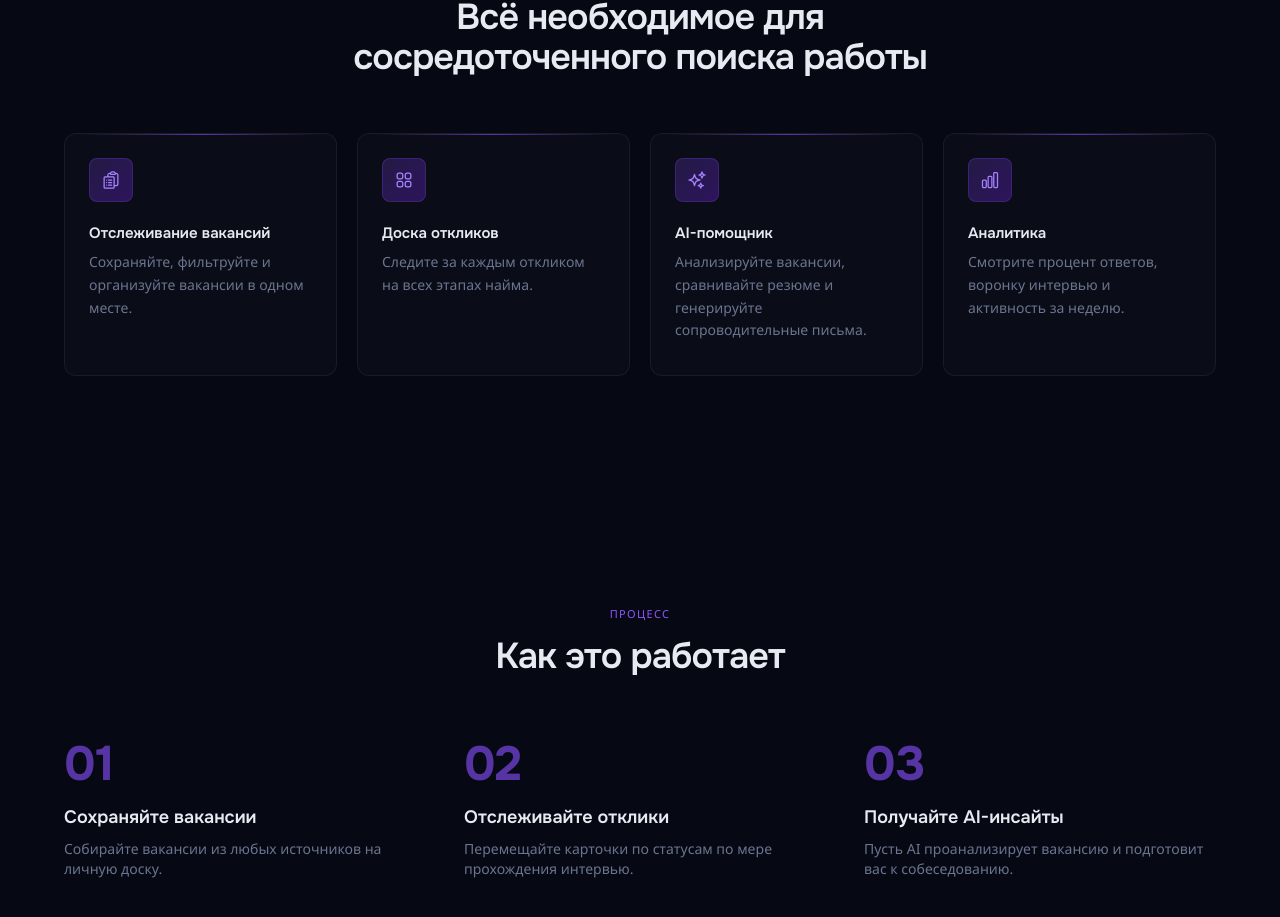
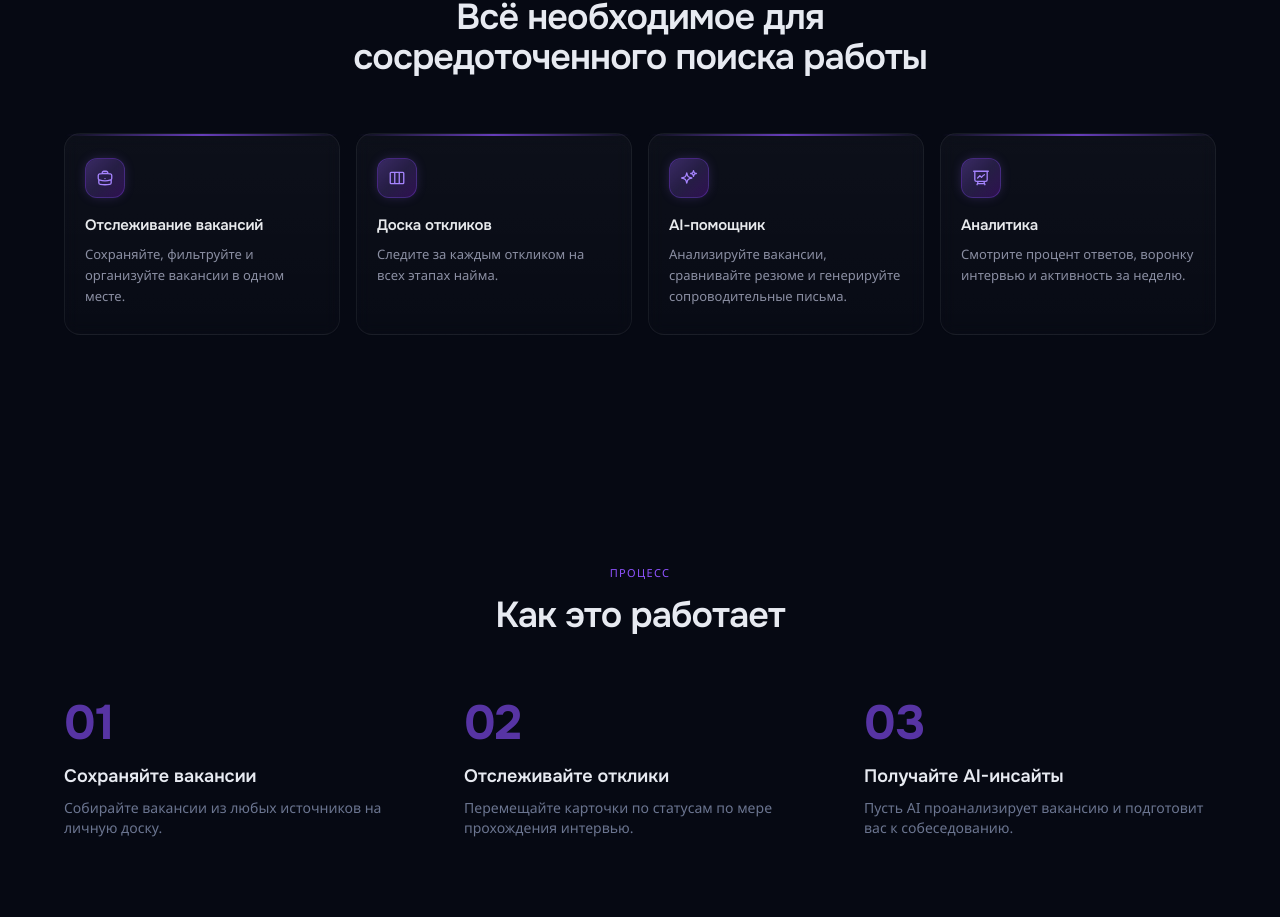
Before and after one commit to AlexanderPolozhnov/careerpilot-ai, a React (Vite) app in the folder frontend/: page / in a window 1280 px wide. Shown: the part 938-1855 px from the top of the page. Built offline with nearby package versions, Linux system fonts and the light colour scheme; no server answers.

Commit message:
feat: enhance feature cards with premium design
Polish feature cards with glass effects, refined icons, and improved hover states

Co-authored-by: Alexander Polozhnov <153296070+AlexanderPolozhnov@users.noreply.github.com>

```diff
--- a/frontend/src/pages/LandingPage.tsx
+++ b/frontend/src/pages/LandingPage.tsx
@@ -101,45 +101,46 @@ export default function LandingPage() {
                 {t('features.title')}
               </h2>
             </div>
-            <div className="mt-14 grid sm:grid-cols-2 lg:grid-cols-4 gap-5 ds-stagger">
+            <div className="mt-14 grid sm:grid-cols-2 lg:grid-cols-4 gap-4 ds-stagger">
               {featureCards.map((feature, index) => (
                 <div
                   key={feature}
-                  className="group relative flex flex-col p-6 pb-8 ds-anim-rise bg-[rgba(255,255,255,0.02)] border border-[rgba(255,255,255,0.06)] rounded-xl transition-all duration-300 hover:border-[rgba(139,92,246,0.4)] hover:shadow-[0_0_24px_-6px_rgba(139,92,246,0.25)]"
+                  className="group relative flex flex-col p-5 pt-6 pb-7 min-h-[200px] ds-anim-rise bg-gradient-to-b from-[rgba(255,255,255,0.03)] to-[rgba(255,255,255,0.01)] backdrop-blur-sm border border-[rgba(255,255,255,0.06)] rounded-2xl transition-all duration-300 hover:border-[rgba(139,92,246,0.5)] hover:shadow-[0_0_32px_-8px_rgba(139,92,246,0.35),inset_0_1px_0_rgba(139,92,246,0.1)]"
                   style={{ animationDelay: `${index * 80}ms`}}
                 >
-                  {/* Top accent border */}
-                  <div className="absolute top-0 left-4 right-4 h-px bg-gradient-to-r from-transparent via-violet-500/60 to-transparent" />
+                  {/* Top accent border - thicker and more visible */}
+                  <div className="absolute inset-x-0 top-0 h-[2px] rounded-t-2xl bg-gradient-to-r from-violet-600/0 via-violet-500 to-violet-600/0 opacity-70 group-hover:opacity-100 transition-opacity duration-300" />
 
                   {/* Icon with gradient background */}
-                  <div className="w-11 h-11 flex items-center justify-center rounded-lg bg-gradient-to-br from-violet-500/20 to-violet-600/30 border border-violet-500/20 text-violet-400">
+                  <div className="relative w-10 h-10 flex items-center justify-center rounded-xl bg-gradient-to-br from-violet-500/25 via-violet-500/15 to-purple-600/25 border border-violet-500/30 shadow-[0_0_12px_-2px_rgba(139,92,246,0.3)] group-hover:shadow-[0_0_16px_-2px_rgba(139,92,246,0.5)] transition-shadow duration-300">
+                    <div className="absolute inset-0 rounded-xl bg-gradient-to-br from-violet-400/10 to-transparent" />
                     {index === 0 && (
-                      <svg className="w-5 h-5" fill="none" viewBox="0 0 24 24" stroke="currentColor" strokeWidth={1.5}>
-                        <path strokeLinecap="round" strokeLinejoin="round" d="M9 12h3.75M9 15h3.75M9 18h3.75m3 .75H18a2.25 2.25 0 002.25-2.25V6.108c0-1.135-.845-2.098-1.976-2.192a48.424 48.424 0 00-1.123-.08m-5.801 0c-.065.21-.1.433-.1.664 0 .414.336.75.75.75h4.5a.75.75 0 00.75-.75 2.25 2.25 0 00-.1-.664m-5.8 0A2.251 2.251 0 0113.5 2.25H15c1.012 0 1.867.668 2.15 1.586m-5.8 0c-.376.023-.75.05-1.124.08C9.095 4.01 8.25 4.973 8.25 6.108V8.25m0 0H4.875c-.621 0-1.125.504-1.125 1.125v11.25c0 .621.504 1.125 1.125 1.125h9.75c.621 0 1.125-.504 1.125-1.125V9.375c0-.621-.504-1.125-1.125-1.125H8.25zM6.75 12h.008v.008H6.75V12zm0 3h.008v.008H6.75V15zm0 3h.008v.008H6.75V18z" />
+                      <svg className="relative w-[18px] h-[18px] text-violet-400" fill="none" viewBox="0 0 24 24" stroke="currentColor" strokeWidth={1.75}>
+                        <path strokeLinecap="round" strokeLinejoin="round" d="M20.25 14.15v4.25c0 1.094-.787 2.036-1.872 2.18-2.087.277-4.216.42-6.378.42s-4.291-.143-6.378-.42c-1.085-.144-1.872-1.086-1.872-2.18v-4.25m16.5 0a2.18 2.18 0 00.75-1.661V8.706c0-1.081-.768-2.015-1.837-2.175a48.114 48.114 0 00-3.413-.387m4.5 8.006c-.194.165-.42.295-.673.38A23.978 23.978 0 0112 15.75c-2.648 0-5.195-.429-7.577-1.22a2.016 2.016 0 01-.673-.38m0 0A2.18 2.18 0 013 12.489V8.706c0-1.081.768-2.015 1.837-2.175a48.111 48.111 0 013.413-.387m7.5 0V5.25A2.25 2.25 0 0013.5 3h-3a2.25 2.25 0 00-2.25 2.25v.894m7.5 0a48.667 48.667 0 00-7.5 0M12 12.75h.008v.008H12v-.008z" />
                       </svg>
                     )}
                     {index === 1 && (
-                      <svg className="w-5 h-5" fill="none" viewBox="0 0 24 24" stroke="currentColor" strokeWidth={1.5}>
-                        <path strokeLinecap="round" strokeLinejoin="round" d="M3.75 6A2.25 2.25 0 016 3.75h2.25A2.25 2.25 0 0110.5 6v2.25a2.25 2.25 0 01-2.25 2.25H6a2.25 2.25 0 01-2.25-2.25V6zM3.75 15.75A2.25 2.25 0 016 13.5h2.25a2.25 2.25 0 012.25 2.25V18a2.25 2.25 0 01-2.25 2.25H6A2.25 2.25 0 013.75 18v-2.25zM13.5 6a2.25 2.25 0 012.25-2.25H18A2.25 2.25 0 0120.25 6v2.25A2.25 2.25 0 0118 10.5h-2.25a2.25 2.25 0 01-2.25-2.25V6zM13.5 15.75a2.25 2.25 0 012.25-2.25H18a2.25 2.25 0 012.25 2.25V18A2.25 2.25 0 0118 20.25h-2.25A2.25 2.25 0 0113.5 18v-2.25z" />
+                      <svg className="relative w-[18px] h-[18px] text-violet-400" fill="none" viewBox="0 0 24 24" stroke="currentColor" strokeWidth={1.75}>
+                        <path strokeLinecap="round" strokeLinejoin="round" d="M9 4.5v15m6-15v15m-10.875 0h15.75c.621 0 1.125-.504 1.125-1.125V5.625c0-.621-.504-1.125-1.125-1.125H4.125C3.504 4.5 3 5.004 3 5.625v12.75c0 .621.504 1.125 1.125 1.125z" />
                       </svg>
                     )}
                     {index === 2 && (
-                      <svg className="w-5 h-5" fill="none" viewBox="0 0 24 24" stroke="currentColor" strokeWidth={1.5}>
-                        <path strokeLinecap="round" strokeLinejoin="round" d="M9.813 15.904L9 18.75l-.813-2.846a4.5 4.5 0 00-3.09-3.09L2.25 12l2.846-.813a4.5 4.5 0 003.09-3.09L9 5.25l.813 2.846a4.5 4.5 0 003.09 3.09L15.75 12l-2.846.813a4.5 4.5 0 00-3.09 3.09zM18.259 8.715L18 9.75l-.259-1.035a3.375 3.375 0 00-2.455-2.456L14.25 6l1.036-.259a3.375 3.375 0 002.455-2.456L18 2.25l.259 1.035a3.375 3.375 0 002.456 2.456L21.75 6l-1.035.259a3.375 3.375 0 00-2.456 2.456zM16.894 20.567L16.5 21.75l-.394-1.183a2.25 2.25 0 00-1.423-1.423L13.5 18.75l1.183-.394a2.25 2.25 0 001.423-1.423l.394-1.183.394 1.183a2.25 2.25 0 001.423 1.423l1.183.394-1.183.394a2.25 2.25 0 00-1.423 1.423z" />
+                      <svg className="relative w-[18px] h-[18px] text-violet-400" fill="none" viewBox="0 0 24 24" stroke="currentColor" strokeWidth={1.75}>
+                        <path strokeLinecap="round" strokeLinejoin="round" d="M9.813 15.904L9 18.75l-.813-2.846a4.5 4.5 0 00-3.09-3.09L2.25 12l2.846-.813a4.5 4.5 0 003.09-3.09L9 5.25l.813 2.846a4.5 4.5 0 003.09 3.09L15.75 12l-2.846.813a4.5 4.5 0 00-3.09 3.09zM18.259 8.715L18 9.75l-.259-1.035a3.375 3.375 0 00-2.455-2.456L14.25 6l1.036-.259a3.375 3.375 0 002.455-2.456L18 2.25l.259 1.035a3.375 3.375 0 002.456 2.456L21.75 6l-1.035.259a3.375 3.375 0 00-2.456 2.456z" />
                       </svg>
                     )}
                     {index === 3 && (
-                      <svg className="w-5 h-5" fill="none" viewBox="0 0 24 24" stroke="currentColor" strokeWidth={1.5}>
-                        <path strokeLinecap="round" strokeLinejoin="round" d="M3 13.125C3 12.504 3.504 12 4.125 12h2.25c.621 0 1.125.504 1.125 1.125v6.75C7.5 20.496 6.996 21 6.375 21h-2.25A1.125 1.125 0 013 19.875v-6.75zM9.75 8.625c0-.621.504-1.125 1.125-1.125h2.25c.621 0 1.125.504 1.125 1.125v11.25c0 .621-.504 1.125-1.125 1.125h-2.25a1.125 1.125 0 01-1.125-1.125V8.625zM16.5 4.125c0-.621.504-1.125 1.125-1.125h2.25C20.496 3 21 3.504 21 4.125v15.75c0 .621-.504 1.125-1.125 1.125h-2.25a1.125 1.125 0 01-1.125-1.125V4.125z" />
+                      <svg className="relative w-[18px] h-[18px] text-violet-400" fill="none" viewBox="0 0 24 24" stroke="currentColor" strokeWidth={1.75}>
+                        <path strokeLinecap="round" strokeLinejoin="round" d="M3.75 3v11.25A2.25 2.25 0 006 16.5h2.25M3.75 3h-1.5m1.5 0h16.5m0 0h1.5m-1.5 0v11.25A2.25 2.25 0 0118 16.5h-2.25m-7.5 0h7.5m-7.5 0l-1 3m8.5-3l1 3m0 0l.5 1.5m-.5-1.5h-9.5m0 0l-.5 1.5m.75-9l3-3 2.148 2.148A12.061 12.061 0 0116.5 7.605" />
                       </svg>
                     )}
                   </div>
 
                   {/* Left-aligned text content */}
-                  <h3 className="mt-5 font-semibold text-[15px] text-[#e7eaf1] text-left" style={{ fontFamily: 'Onest, system-ui, sans-serif' }}>
+                  <h3 className="mt-4 font-semibold text-[15px] text-[#e8eaed] text-left tracking-[-0.01em]" style={{ fontFamily: 'Onest, system-ui, sans-serif' }}>
                     {t(`features.cards.${feature}.title`)}
                   </h3>
-                  <p className="mt-2 text-sm text-[#6b7590] text-left leading-relaxed">
+                  <p className="mt-2 text-[13px] text-[#8b8fa3] text-left leading-[1.6]">
                     {t(`features.cards.${feature}.description`)}
                   </p>
                 </div>
```
